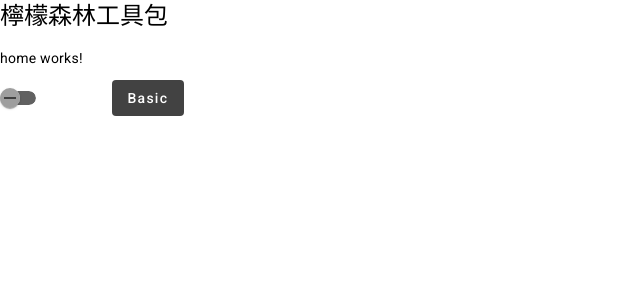
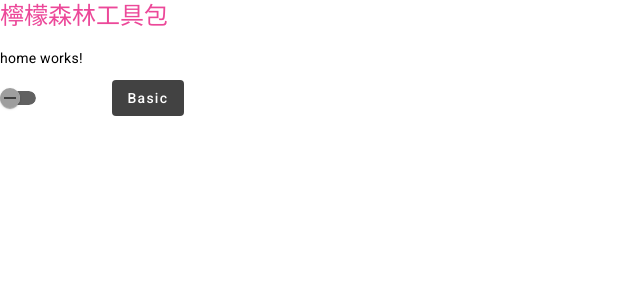
Before and after one commit to chiupinchun/tools, an Angular app: page / in a window 1280 px wide. Shown: the top 300 px of the page, without its empty margins (0-640 px from the left). Built offline with nearby package versions, Linux system fonts and the light colour scheme.

Commit message:
chore: add tailwind

```diff
--- a/package.json
+++ b/package.json
@@ -35,6 +35,7 @@
     "karma-coverage": "~2.2.0",
     "karma-jasmine": "~5.1.0",
     "karma-jasmine-html-reporter": "~2.1.0",
+    "tailwindcss": "^3.4.3",
     "typescript": "~5.3.2"
   }
 }
--- a/src/app/components/header/header.component.html
+++ b/src/app/components/header/header.component.html
@@ -1,3 +1,3 @@
 <header>
-  <h1>檸檬森林工具包</h1>
+  <h1 class="text-pink-500">檸檬森林工具包</h1>
 </header>
--- a/src/styles.scss
+++ b/src/styles.scss
@@ -1,4 +1,6 @@
-/* You can add global styles to this file, and also import other style files */
+@tailwind base;
+@tailwind components;
+@tailwind utilities;
 
 html, body { height: 100%; }
 body { margin: 0; font-family: Roboto, "Helvetica Neue", sans-serif; }
--- /dev/null
+++ b/tailwind.config.js
@@ -0,0 +1,10 @@
+/** @type {import('tailwindcss').Config} */
+module.exports = {
+  content: [
+    "./src/**/*.{html,ts}"
+  ],
+  theme: {
+    extend: {},
+  },
+  plugins: [],
+}
```
Also changed, not shown: 1 other file (tests, documents, lock files or other folders).
